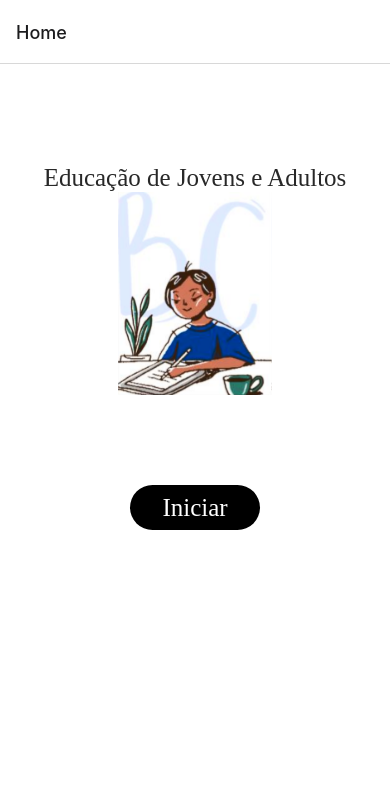
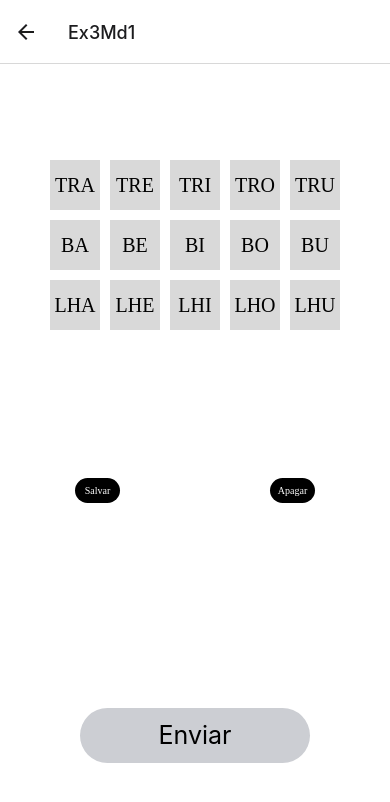
Before and after one commit to pauleanbro/Trabalho-de-conclus-o-de-curso, a React Native app: screen /Ex3Md1 in a window 390 px wide. Shown: the top 802 px of the page. Built offline with nearby package versions, Linux system fonts and the light colour scheme.

Commit message:
Atualizações dos exercicios

```diff
--- a/src/App.js
+++ b/src/App.js
@@ -8,6 +8,7 @@ import Activites from './screens/Activites'
 import Modules1 from './screens/Modules/Modules1'
 import Ex1Md1 from './screens/Modules//Modules1/Exercises/Ex1Md1'
 import Ex2Md1 from './screens/Modules//Modules1/Exercises/Ex2Md1'
+import Ex3Md1 from './screens/Modules//Modules1/Exercises/Ex3Md1'
 
 const Stack = createNativeStackNavigator();
 
@@ -20,6 +21,7 @@ function App() {
         <Stack.Screen name="Modules1" component={Modules1} />
         <Stack.Screen name="Ex1Md1" component={Ex1Md1} />
         <Stack.Screen name="Ex2Md1" component={Ex2Md1} />
+        <Stack.Screen name="Ex3Md1" component={Ex3Md1} />
       </Stack.Navigator>
     </NavigationContainer>
   );
--- a/src/components/Jogos/HuntingWords/Grid/styles.js
+++ b/src/components/Jogos/HuntingWords/Grid/styles.js
@@ -1,8 +1,6 @@
 import styled from "styled-components/native";
 
 export const Container = styled.View`
-  align-items: center;
-  justify-content: center;
 `;
 
 export const ButtonWord = styled.TouchableOpacity`
@@ -10,10 +8,12 @@ export const ButtonWord = styled.TouchableOpacity`
   height: 50px;
   align-items: center;
   justify-content: center;
+  background-color: #D9D9D9;
+  margin: 5px;
 `;
 
 export const TextButton = styled.Text`
   font-size: 20px;
-  color: #282828;
-  font-family: 'Roboto-Regular';
+  color: #000000;
+  font-family: 'Roboto-Bold';
 `;
--- a/src/components/Jogos/HuntingWords/WordList/index.js
+++ b/src/components/Jogos/HuntingWords/WordList/index.js
@@ -1,17 +1,25 @@
 import React from "react";
 import { View, Text } from "react-native";
-import { Container, TextWord, ContainerButton, TextButton } from "./styles";
+import {
+  Container,
+  TextWord,
+  ContainerButton,
+  TextButton,
+  ContainerApagar,
+} from "./styles";
 
 const WordList = ({ word, onUndo, onSave }) => {
   return (
     <Container>
       <TextWord style={{ margin: 5 }}>{word}</TextWord>
-      <ContainerButton onPress={onUndo}>
-        <TextButton>Apagar</TextButton>
-      </ContainerButton>
-      <ContainerButton onPress={onSave}>
-        <TextButton>Salvar</TextButton>
-      </ContainerButton>
+      <ContainerApagar>
+        <ContainerButton onPress={onSave}>
+          <TextButton>Salvar</TextButton>
+        </ContainerButton>
+        <ContainerButton onPress={onUndo}>
+          <TextButton>Apagar</TextButton>
+        </ContainerButton>
+      </ContainerApagar>
     </Container>
   );
 };
--- a/src/components/Jogos/HuntingWords/WordList/styles.js
+++ b/src/components/Jogos/HuntingWords/WordList/styles.js
@@ -1,6 +1,9 @@
 import styled from "styled-components/native";
 
 export const Container = styled.View`
+`;
+
+export const ContainerApagar = styled.View`
   flex-direction: row;
   justify-content: space-around;
   align-items: center;
@@ -22,7 +25,7 @@ export const ContainerButton = styled.TouchableOpacity`
   background-color: #000000;
   width: 45px;
   height: 25px;
-  border-radius: 10px;
+  border-radius: 100px;
   align-items: center;
   justify-content: center;
 `;
--- /dev/null
+++ b/src/screens/Modules/Modules1/Exercises/Ex3Md1/index.js
@@ -0,0 +1,83 @@
+import React, { useState } from "react";
+import { View } from "react-native";
+import {
+  Container,
+  ContainerItens,
+  TextItens,
+  WordsItens,
+  ContainerButton,
+  TextButton,
+  Border,
+  ContainerNegado,
+  TextButtonNegado,
+} from "./styles";
+import Grid from "../../../../../components/Jogos/HuntingWords/Grid";
+import WordList from "../../../../../components/Jogos/HuntingWords/WordList";
+
+const data = [
+  ["TRA", "TRE", "TRI", "TRO", "TRU"],
+  ["BA", "BE", "BI", "BO", "BU"],
+  ["LHA", "LHE", "LHI", "LHO", "LHU"],
+];
+
+const Ex3Md1 = () => {
+  const [selectedLetters, setSelectedLetters] = useState([]);
+  const [undo, setUndo] = useState(false);
+  const [words, setWords] = useState([]);
+
+  const handleLetterPress = (row, col) => {
+    setSelectedLetters([...selectedLetters, { row, col }]);
+    setUndo(false);
+  };
+
+  const handleUndo = () => {
+    setSelectedLetters(selectedLetters.slice(0, -1));
+    setUndo(true);
+  };
+
+  const handleSave = () => {
+    const selectedWord = selectedLetters
+      .map((letter) => data[letter.row][letter.col])
+      .join("");
+    if (selectedWord !== "") {
+      setWords([...words, selectedWord]);
+      setSelectedLetters([]);
+    }
+  };
+
+  const selectedWord = selectedLetters
+    .map((letter) => data[letter.row][letter.col])
+    .join("");
+
+  return (
+    <Container>
+      <ContainerItens>
+        <Grid data={data} onLetterPress={handleLetterPress} />
+      </ContainerItens>
+      <WordList word={selectedWord} onUndo={handleUndo} onSave={handleSave} />
+      <WordsItens>
+        {words.map((words, index) => (
+          <>
+            <TextItens key={index}>{words}</TextItens>
+            <Border />
+          </>
+        ))}
+      </WordsItens>
+      {words.length >= 3 ? (
+        <View style={{ alignItems: "center" }}>
+          <ContainerButton>
+            <TextButton>Enviar</TextButton>
+          </ContainerButton>
+        </View>
+      ) : (
+        <View style={{ alignItems: "center" }}>
+          <ContainerNegado>
+            <TextButtonNegado>Enviar</TextButtonNegado>
+          </ContainerNegado>
+        </View>
+      )}
+    </Container>
+  );
+};
+
+export default Ex3Md1;
--- /dev/null
+++ b/src/screens/Modules/Modules1/Exercises/Ex3Md1/styles.js
@@ -0,0 +1,61 @@
+import styled from "styled-components/native";
+
+export const Container = styled.View`
+  flex: 1;
+  background-color: #ffffff;
+  justify-content: space-around;
+`;
+
+export const ContainerItens = styled.View`
+  padding: 40px 0px 30px 0px;
+  align-items: center;
+`;
+
+export const WordsItens = styled.View`
+  align-items: flex-start;
+`;
+
+export const ContainerNegado = styled.TouchableOpacity`
+  background-color: #CCCED3;
+  width: 230px;
+  height: 55px;
+  border-radius: 30px;
+  align-items: center;
+  justify-content: center;
+  margin-bottom: 30px;
+`;
+
+export const TextButtonNegado = styled.Text`
+  font-size: 25px;
+  color: #000000;
+`;
+
+export const ContainerButton = styled.TouchableOpacity`
+  background-color: #5DB075;
+  width: 230px;
+  height: 55px;
+  border-radius: 30px;
+  align-items: center;
+  justify-content: center;
+  margin-bottom: 30px;
+`;
+
+export const TextButton = styled.Text`
+  font-size: 25px;
+  color: #ffffff;
+`;
+
+export const TextItens = styled.Text`
+  font-size: 20px;
+  color: #282828;
+  font-family: 'Roboto-Regular';
+  flex-wrap: wrap;
+  margin: 10px 0 0 10px;
+`;
+
+export const Border = styled.View`
+  width: 94%;
+  height: 1.5px;
+  background-color: #000000;
+  margin: 0 10px 0 10px;
+`;
--- a/src/screens/Modules/Modules1/index.js
+++ b/src/screens/Modules/Modules1/index.js
@@ -29,7 +29,7 @@ export default function Modules1({ navigation }) {
             <Denied />
         </ContainerExercicios>
         <Border />
-        <ContainerExercicios>
+        <ContainerExercicios onPress={() => navigation.navigate("Ex3Md1")}>
           <Title>Lição 3</Title>
           <Check />
         </ContainerExercicios>
--- a/src/screens/Modules/Modules1/styles.js
+++ b/src/screens/Modules/Modules1/styles.js
@@ -44,5 +44,5 @@ export const Border = styled.View`
   width: 100%;
   height: 1.5px;
   background-color: #E8E8E8;
-  margin: 20px 0 20px 0;
+  margin: 15px 0 25px 0;
 `;
```
